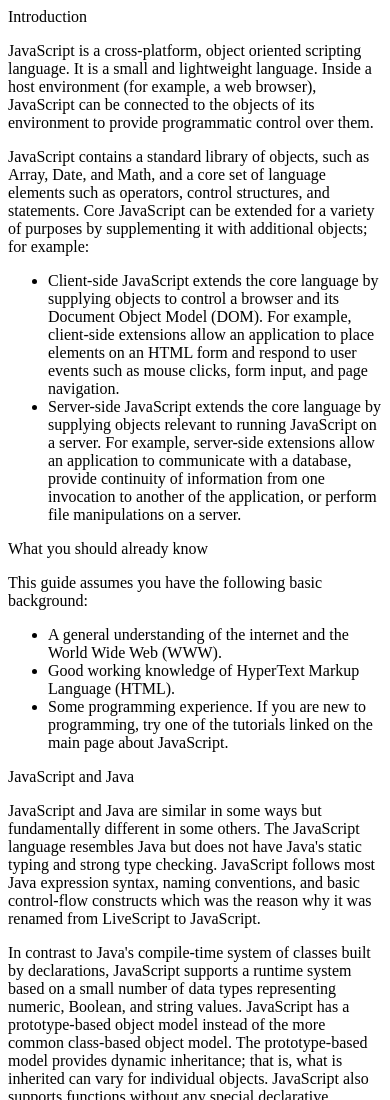
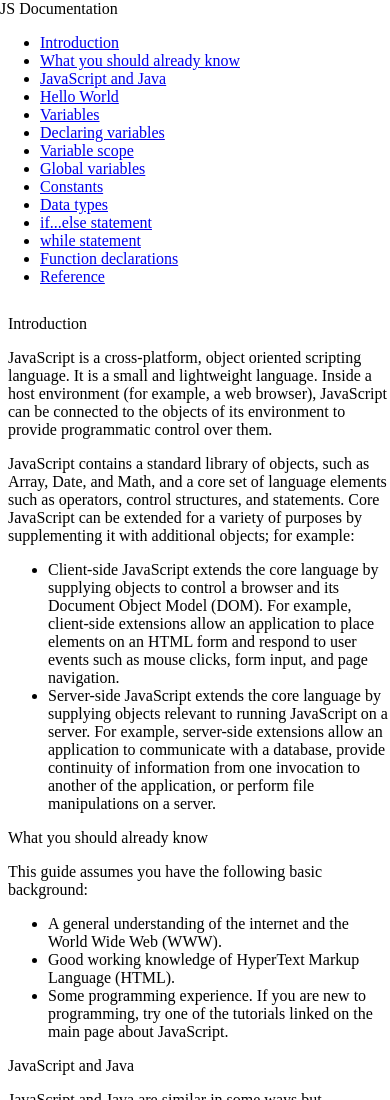
Before and after one commit to Vomitatrix/freecodecamp-technical-documentation-page, a plain HTML site: page index.html in a window 390 px wide. Shown: the top 1100 px of the page. Drawn offline with Linux system fonts and the light colour scheme.

Commit message:
Added navbar with links and defined basic layout

```diff
--- a/index.html
+++ b/index.html
@@ -7,8 +7,27 @@
     <title>Technical Documentation Page</title>
 </head>
 <body>
+    <nav id="navbar">
+        <header>JS Documentation</header>
+        <ul>
+            <li><a class="nav-link" href="#Introduction">Introduction</a></li>
+            <li><a class="nav-link" href="#What_you_should_already_know">What you should already know</a></li>
+            <li><a class="nav-link" href="#JavaScript_and_Java">JavaScript and Java</a></li>
+            <li><a class="nav-link" href="#Hello_World">Hello World</a></li>
+            <li><a class="nav-link" href="#Variables">Variables</a></li>
+            <li><a class="nav-link" href="#Declaring_variables">Declaring variables</a></li>
+            <li><a class="nav-link" href="#Variable_scope">Variable scope</a></li>
+            <li><a class="nav-link" href="#Global_variables">Global variables</a></li>
+            <li><a class="nav-link" href="#Constants">Constants</a></li>
+            <li><a class="nav-link" href="#Data_types">Data types</a></li>
+            <li><a class="nav-link" href="#if...else_statement">if...else statement</a></li>
+            <li><a class="nav-link" href="#while_statement">while statement</a></li>
+            <li><a class="nav-link" href="#Function_declarations">Function declarations</a></li>
+            <li><a class="nav-link" href="#Reference">Reference</a></li>
+        </ul>
+    </nav>
     <main id="main-doc">
-        <section id="introduction" class="main-section">
+        <section id="Introduction" class="main-section">
             <header>Introduction</header>
             <div>
                 <p>JavaScript is a cross-platform, object oriented scripting language. It is a small and lightweight language. Inside a host environment (for example, a web browser), JavaScript can be connected to the objects of its environment to provide programmatic control over them.</p>
@@ -19,7 +38,7 @@
                 </ul>
             </div>
         </section>
-        <section id="what-you-should-already-know" class="main-section">
+        <section id="What_you_should_already_know" class="main-section">
             <header>What you should already know</header>
             <div>
                 <p>This guide assumes you have the following basic background:</p>
@@ -30,7 +49,7 @@
                 </ul>
             </div>
         </section>
-        <section id="javascript-and-java" class="main-section">
+        <section id="JavaScript_and_Java" class="main-section">
             <header>JavaScript and Java</header>
             <div>
                 <p>JavaScript and Java are similar in some ways but fundamentally different in some others. The JavaScript language resembles Java but does not have Java's static typing and strong type checking. JavaScript follows most Java expression syntax, naming conventions, and basic control-flow constructs which was the reason why it was renamed from LiveScript to JavaScript.</p>
@@ -38,7 +57,7 @@
                 <p>JavaScript is a very free-form language compared to Java. You do not have to declare all variables, classes, and methods. You do not have to be concerned with whether methods are public, private, or protected, and you do not have to implement interfaces. Variables, parameters, and function return types are not explicitly typed.</p>
             </div>
         </section>
-        <section id="hello-world" class="main-section">
+        <section id="Hello_World" class="main-section">
             <header>Hello World</header>
             <div>
                 <p>To get started with writing JavaScript, open the Scratchpad and write your first "Hello World" JavaScript code:</p>
@@ -49,7 +68,7 @@
                 <p>Select the code in the pad and hit Ctrl+R to watch it unfold in your browser!</p>
             </div>
         </section>
-        <section id="variables" class="main-section">
+        <section id="Variables" class="main-section">
             <header>Variables</header>
             <div>
                 <p>You use variables as symbolic names for values in your application. The names of variables, called identifiers, conform to certain rules.</p>
@@ -57,7 +76,7 @@
                 <p>You can use ISO 8859-1 or Unicode letters such as å or ü in identifiers. You can also use the Unicode escape sequences as characters in identifiers. Some examples of legal names are Number_hits, tempt99, and _name.</p>
             </div>
         </section>
-        <section id="declaring-variables" class="main-section">
+        <section id="Declaring_variables" class="main-section">
             <header>Declaring variables</header>
             <div>
                 <p>You can declare a variable in three ways:</p>
@@ -78,7 +97,7 @@
                 <p>This syntax can be used to declare a block scope local variable. See Variable scope below.</p>
             </div>
         </section>
-        <section id="variable-scope" class="main-section">
+        <section id="Variable_scope" class="main-section">
             <header>Variable scope</header>
             <div>
                 <p>When you declare a variable outside of any function, it is called a global variable, because it is available to any other code in the current document. When you declare a variable within a function, it is called a local variable, because it is available only within that function.</p>
@@ -93,14 +112,14 @@
                 </code>
             </div>
         </section>
-        <section id="global-variables" class="main-section">
+        <section id="Global_variables" class="main-section">
             <header>Global variables</header>
             <div>
                 <p>Global variables are in fact properties of the global object. In web pages the global object is window, so you can set and access global variables using the window.variable syntax.</p>
                 <p>Consequently, you can access global variables declared in one window or frame from another window or frame by specifying the window or frame name. For example, if a variable called phoneNumber is declared in a document, you can refer to this variable from an iframe as parent.phoneNumber.</p>
             </div>
         </section>
-        <section id="constants" class="main-section">
+        <section id="Constants" class="main-section">
             <header>Constants</header>
             <div>
                 <p>You can create a read-only, named constant with the const keyword. The syntax of a constant identifier is the same as for a variable identifier: it must start with a letter, underscore or dollar sign and can contain alphabetic, numeric, or underscore characters.</p>
@@ -121,7 +140,7 @@
                 </code>
             </div>
         </section>
-        <section id="data-types" class="main-section">
+        <section id="Data_types" class="main-section">
             <header>Data types</header>
             <div>
                 <p>The latest ECMAScript standard defines seven data types:</p>
@@ -140,7 +159,7 @@
                 <p>Although these data types are a relatively small amount, they enable you to perform useful functions with your applications. Objects and functions are the other fundamental elements in the language. You can think of objects as named containers for values, and functions as procedures that your application can perform.</p>
             </div>
         </section>
-        <section id="if-else-statement" class="main-section">
+        <section id="if...else_statement" class="main-section">
             <header>if...else statement</header>
             <div>
                 <p>Use the if statement to execute a statement if a logical condition is true. Use the optional else clause to execute a statement if the condition is false. An if statement looks as follows:</p>
@@ -170,7 +189,7 @@
                 </code>
             </div>
         </section>
-        <section id="while-statement" class="main-section">
+        <section id="while_statement" class="main-section">
             <header>while statement</header>
             <div>
                 <p>A while statement executes its statements as long as a specified condition evaluates to true. A while statement looks as follows:</p>
@@ -194,7 +213,7 @@
                 <p>After completing the third pass, the condition n &lt; 3 is no longer true, so the loop terminates.</p>
             </div>
         </section>
-        <section id="function-declarations" class="main-section">
+        <section id="Function_declarations" class="main-section">
             <header>Function declarations</header>
             <div>
                 <p>A function definition (also called a function declaration, or function statement) consists of the function keyword, followed by:</p>
@@ -214,7 +233,7 @@
                 <p>Primitive parameters (such as a number) are passed to functions by value; the value is passed to the function, but if the function changes the value of the parameter, this change is not reflected globally or in the calling function.</p>
             </div>
         </section>
-        <section id="reference" class="main-section">
+        <section id="Reference" class="main-section">
             <header>Reference</header>
             <div>
                 <ul>
--- a/styles/styles.css
+++ b/styles/styles.css
@@ -0,0 +1,26 @@
+#navbar {
+    position: fixed;
+    top: 0px;
+    left: 0px;
+    width: 300px;
+    height: 100%;
+}
+
+#main-doc {
+    position: absolute;
+    margin-left: 300px;
+}
+
+@media (max-width: 800px) {
+    #navbar {
+        position: absolute;
+        top: 0px;
+        width: 100%;
+        max-height: 300px;
+    }
+
+    #main-doc {
+        margin-left: 0px;
+        top: 315px;
+    }
+}
```
